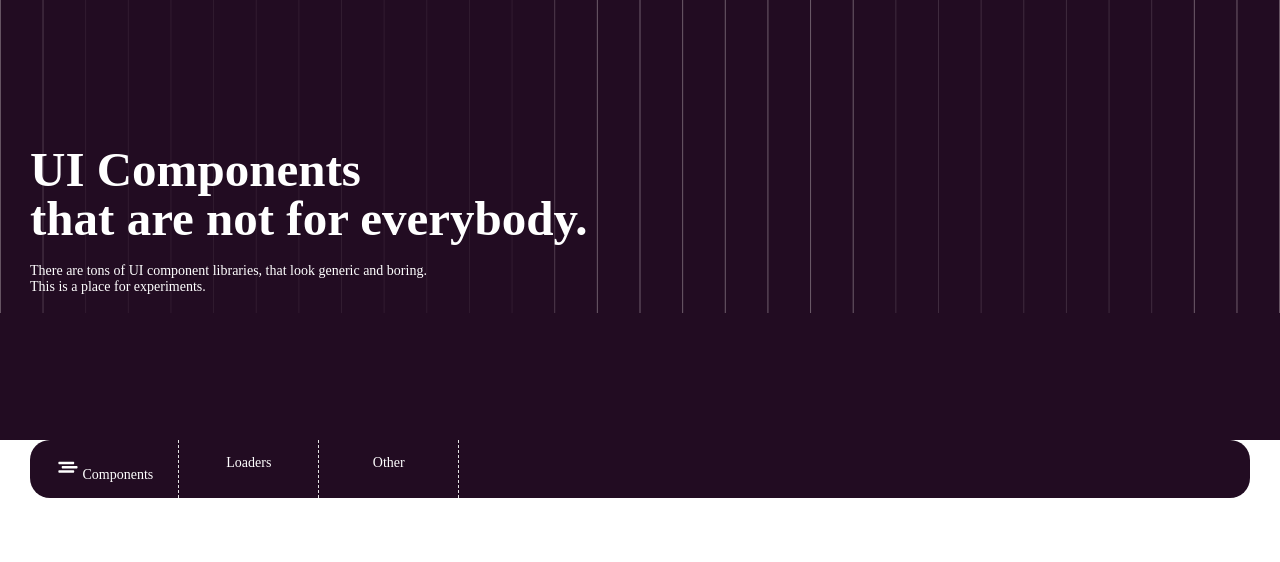
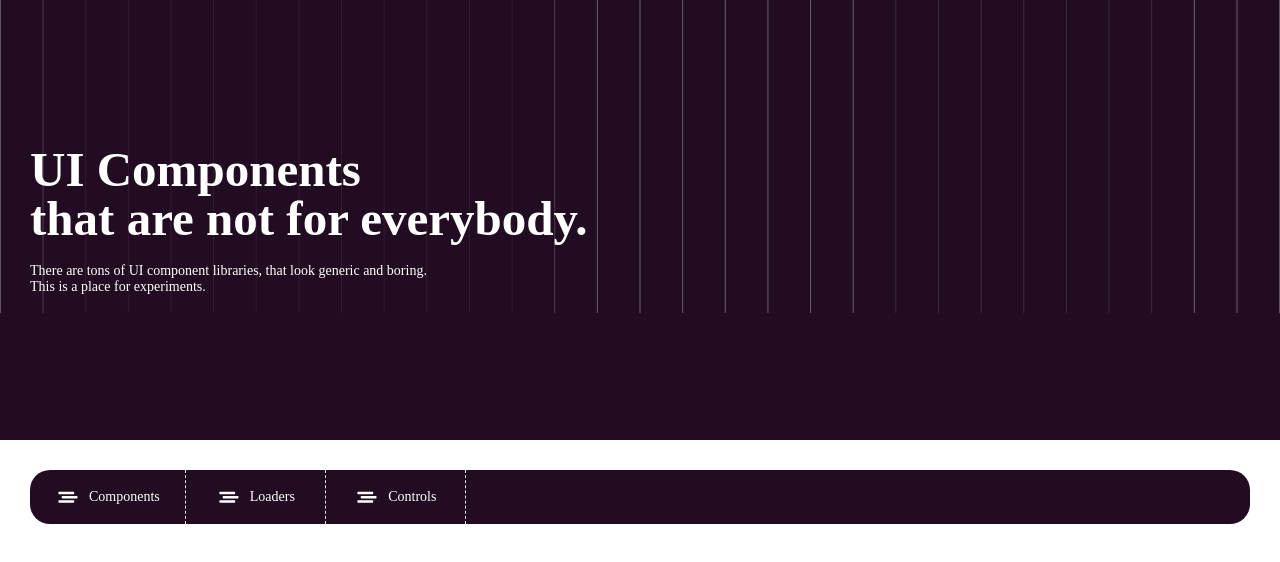
Before and after one commit to ArturFedorov/bounce-bounce, a Vue app: page / in a window 1280 px wide. Shown: the top 562 px of the page. Built offline with nearby package versions, Linux system fonts and the light colour scheme.

Commit message:
navigation style

```diff
--- a/src/components/plugins/plugins-navigation/PluginsNavigation.vue
+++ b/src/components/plugins/plugins-navigation/PluginsNavigation.vue
@@ -5,19 +5,21 @@
       class="plugins-navigation-link"
     >
       <SvgIcon color="#220C22" name="list" />
-      Components
+      <span class="is-white-text">Components</span>
     </router-link>
     <router-link
       :to="{ name: routes.LOADERS, params: { type: 'loaders' } }"
       class="plugins-navigation-link"
     >
-      Loaders
+      <SvgIcon color="#220C22" name="list" />
+      <span class="is-white-text">Loaders</span>
     </router-link>
     <router-link
       :to="{ name: routes.LOADERS, params: { type: 'other' } }"
       class="plugins-navigation-link"
     >
-      Other
+      <SvgIcon color="#220C22" name="list" />
+      <span class="is-white-text">Controls</span>
     </router-link>
   </div>
 </template>
@@ -44,21 +46,21 @@
     background-color: $black;
 
     &-link {
-      color: $white;
+      display: inline-flex;
+      align-items: center;
+      justify-content: center;
       border-right: 1px dashed $gray;
       min-width: $building-unit-x14;
       padding: $building-unit-x1_5 $building-unit-x2_5;
-      text-align: center;
       transition: $default-transition;
-      position: relative;
+
+      .is-white-text {
+        margin-left: $building-unit;
+      }
     }
   }
 
   .router-link-exact-active {
     font-weight: $font-bold;
-
-    &:after {
-      opacity: 1;
-    }
   }
 </style>
--- a/src/pages/plugins/PluginsPage.vue
+++ b/src/pages/plugins/PluginsPage.vue
@@ -3,7 +3,7 @@
     <PluginsHeader />
     <main>
       <div class="container">
-        <PluginsNavigation />
+        <PluginsNavigation class="plugins-navigation" />
       </div>
     </main>
   </div>
@@ -22,4 +22,8 @@
   })
 </script>
 
-<style scoped lang="scss"></style>
+<style scoped lang="scss">
+  .plugins-navigation {
+    margin-top: $building-unit-x3;
+  }
+</style>
```
